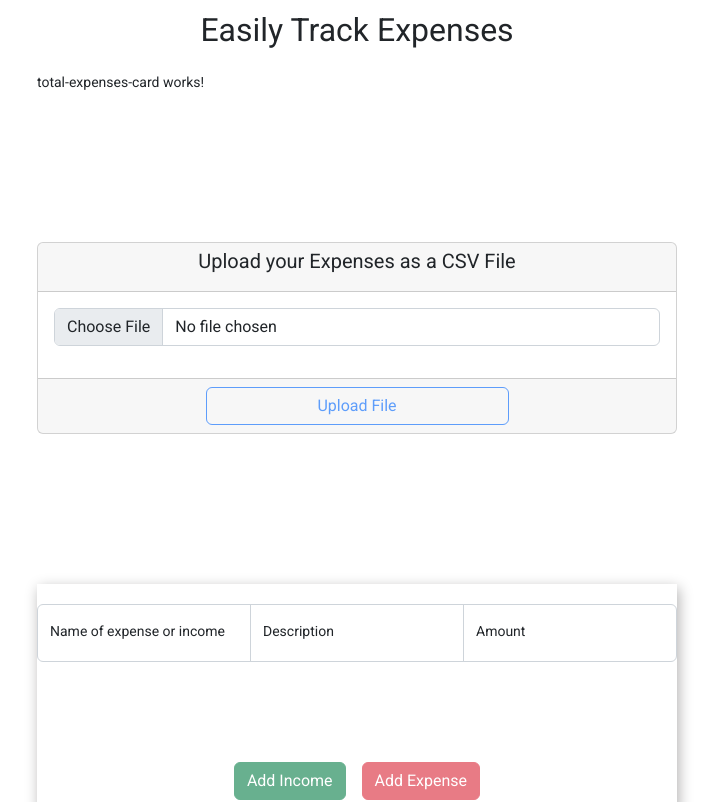
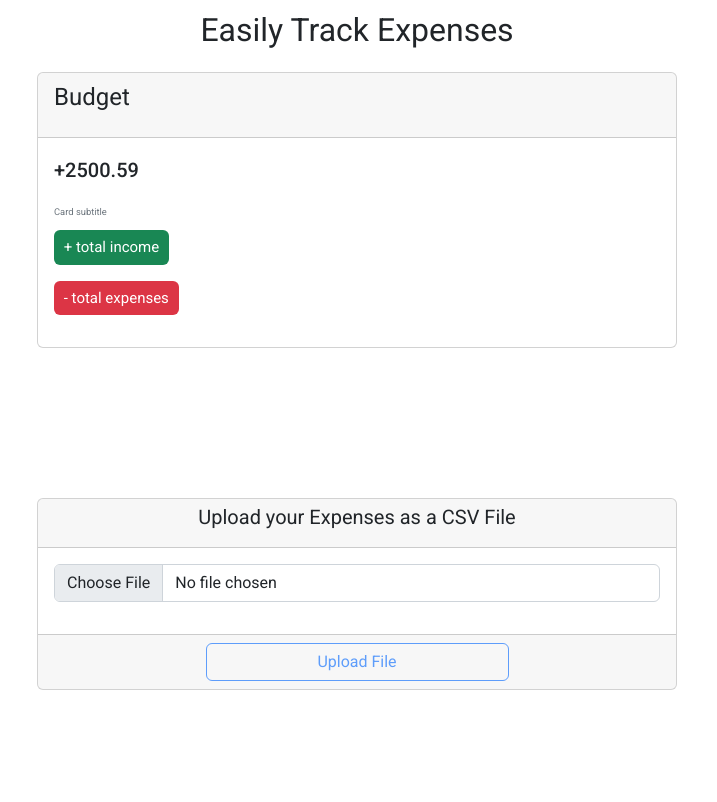
Before and after one commit to jonathanj101/easily-exprenses-tracker, an Angular app in the folder client/: page / in a window 1280 px wide. Shown: the top 802 px of the page, without its empty margins (283-1000 px from the left). Built offline with nearby package versions, Linux system fonts and the light colour scheme.

Commit message:
component initialized with dummy data

```diff
--- a/client/src/app/views/total-expenses-card/total-expenses-card.component.html
+++ b/client/src/app/views/total-expenses-card/total-expenses-card.component.html
@@ -1 +1,20 @@
-<p>total-expenses-card works!</p>
+<div class="card">
+    <div class="card-header">
+        <h1>
+            Budget
+        </h1>
+    </div>
+
+    <div class="card-body">
+        <h2 class="card-title">+{{totalBudget}}</h2>
+        <h6 class="card-subtitle mb-2 text-muted">Card subtitle</h6>
+        <div>
+            <div class="income-div">
+                <h4 class="badge bg-success">+ total income</h4>
+            </div>
+            <div class="expenses-div">
+                <h4 class="badge bg-danger">- total expenses</h4>
+            </div>
+        </div>
+    </div>
+</div>
--- a/client/src/app/views/total-expenses-card/total-expenses-card.component.ts
+++ b/client/src/app/views/total-expenses-card/total-expenses-card.component.ts
@@ -6,7 +6,7 @@ import { Component, OnInit } from '@angular/core';
   styleUrls: ['./total-expenses-card.component.scss']
 })
 export class TotalExpensesCardComponent implements OnInit {
-
+  public totalBudget: Number = 2500.59
   constructor() { }
 
   ngOnInit(): void {
```
